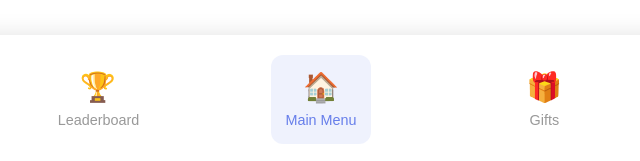
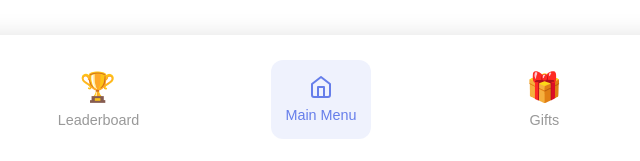
Before and after one commit to AlexOvchi635/Ravens_Gifts_Bot, a website: page index.html in a window 1280 px wide. Shown: the part 636-797 px from the top of the page, 319-959 px from the left. Drawn offline with Linux system fonts and the light colour scheme; a script that the page names is missing.

Commit message:
Update index.html

```diff
--- a/index.html
+++ b/index.html
@@ -74,7 +74,10 @@
                 <span class="nav-text">Leaderboard</span>
             </button>
             <button class="nav-btn active" data-tab="mainmenu">
-                <span class="nav-icon">🏠</span>
+                <svg class="nav-icon mainmenu-icon" xmlns="http://www.w3.org/2000/svg" width="24" height="24" viewBox="0 0 24 24" fill="none" stroke="currentColor" stroke-width="2" stroke-linecap="round" stroke-linejoin="round">
+                    <path d="M3 9l9-7 9 7v11a2 2 0 0 1-2 2H5a2 2 0 0 1-2-2z"></path>
+                    <polyline points="9 22 9 12 15 12 15 22"></polyline>
+                </svg>
                 <span class="nav-text">Main Menu</span>
             </button>
             <button class="nav-btn" data-tab="gifts">
```
